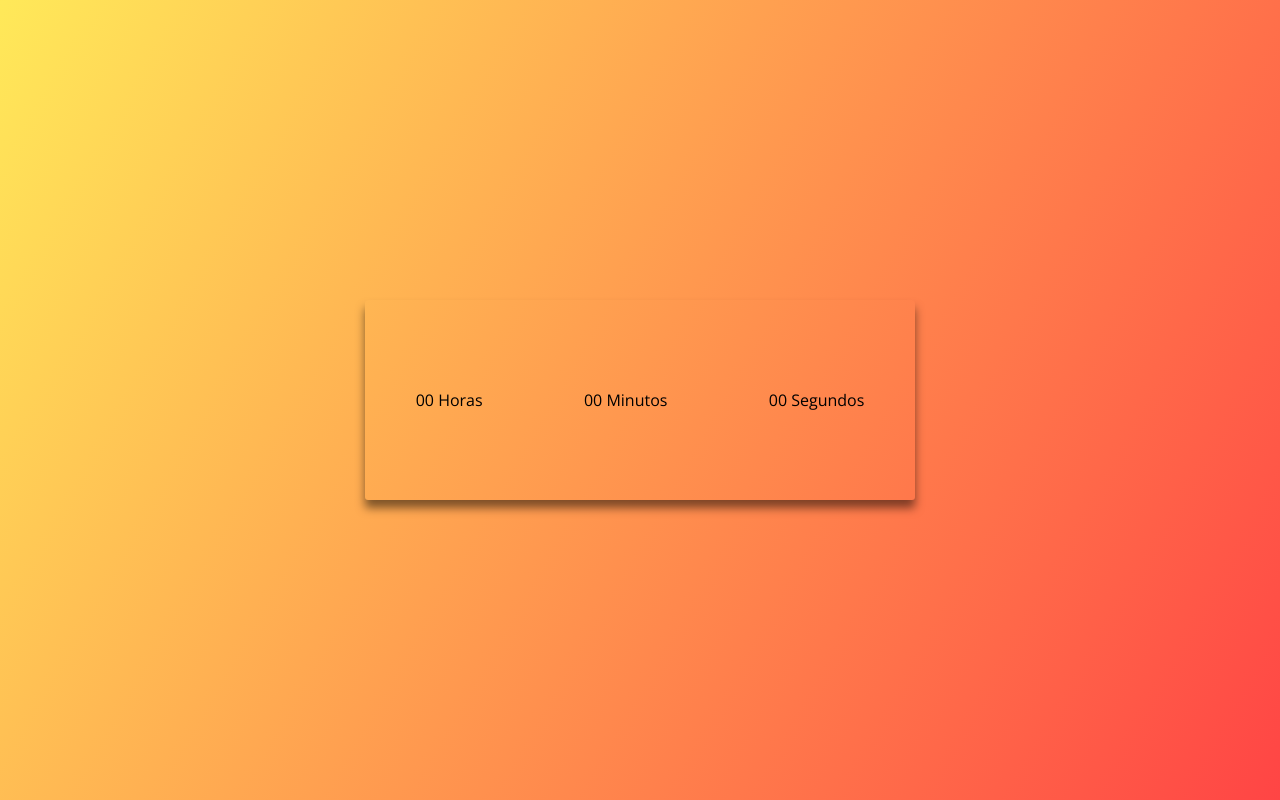
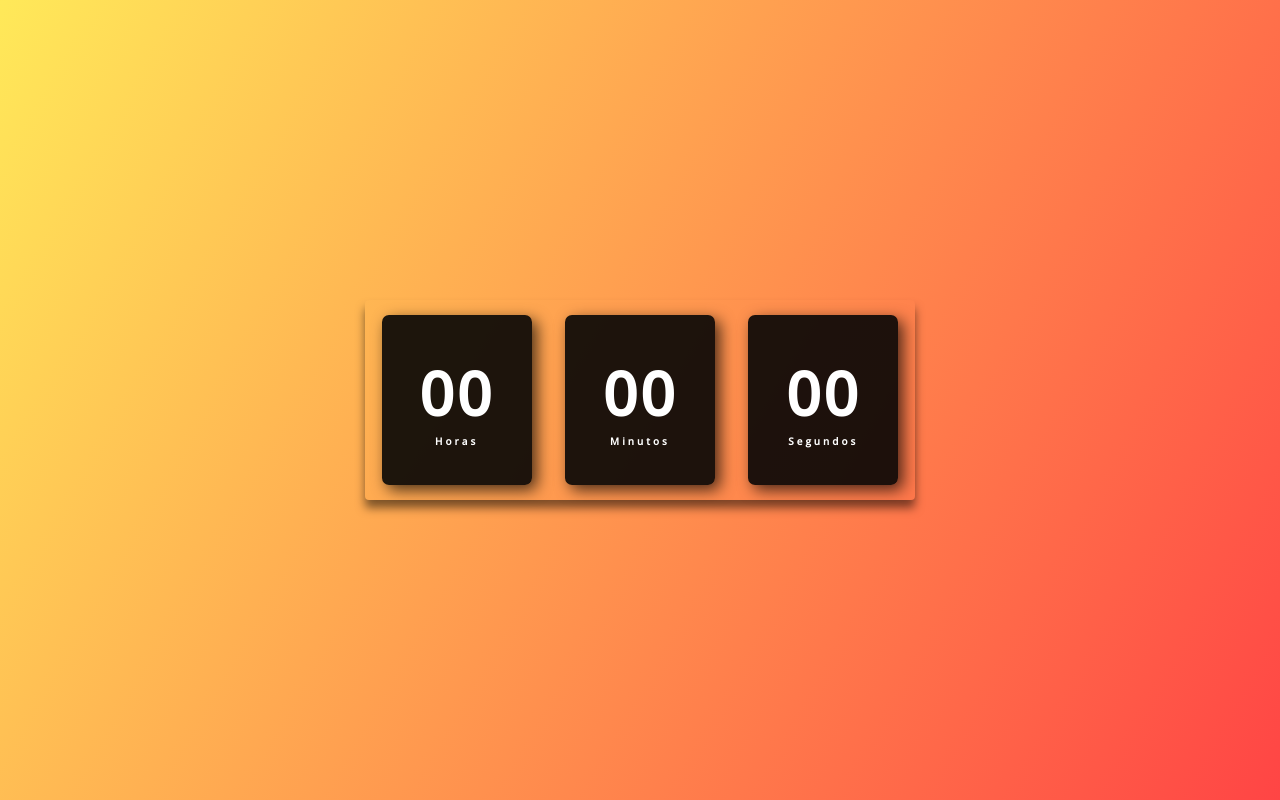
Before and after one commit to victor-ss13/relogio-digital, a plain HTML site: page index.html in a window 1280 px wide. Drawn offline with nearby package versions, Linux system fonts and the light colour scheme.

Commit message:
css finalizado

```diff
--- a/assets/css/styles.css
+++ b/assets/css/styles.css
@@ -4,6 +4,7 @@
     margin: 0;
     padding: 0;
     font-family: 'Open Sans', sans-serif;
+    box-sizing: border-box;
 }
 
 body {
@@ -21,6 +22,30 @@ body {
     height: 200px;
     width: 550px;
     background: transparent;
-    border-radius: 3px;
+    border-radius: 4px;
     box-shadow: 0px 8px 10px rgba(0, 0, 0, 0.5); /*Essa propriedade cria um espaçamento no elemento*/
 }
+
+/* O seletor abaixo informa que vamos aplicar estilos à tag "div" que estivar dentro de um elemento com classe "relogio" */
+.relogio div {
+    height: 170px;
+    width: 150px;
+    display: flex;
+    flex-direction: column;
+    align-items: center;
+    justify-content: center;
+    color: #ffffff;
+    background: rgba(5, 5, 5, 0.9);
+    box-shadow: 5px 5px 15px rgba(0, 0, 0, .7);
+    border-radius: 7px;
+    letter-spacing: 3px;
+}
+
+.relogio span {
+    font-weight: bolder;
+    font-size: 60px;
+}
+/* O seletor abaixo informa que vamos aplicar estilos a classe "tempo" que estiver dentro de uma tag "span", tag essa que deve estar dentro de um elemento com classe "relogio" */
+.relogio span.tempo {
+    font-size: 10px;
+}
```
